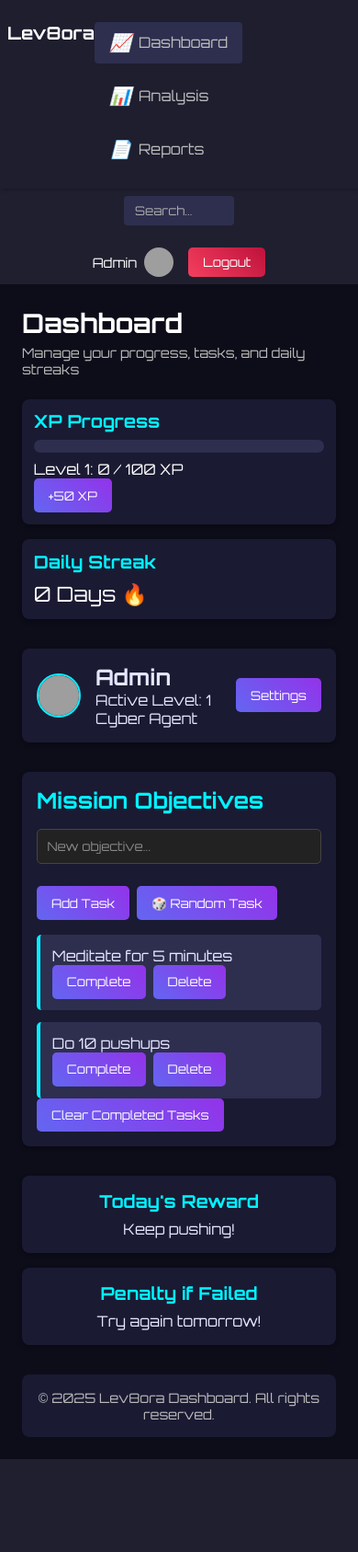
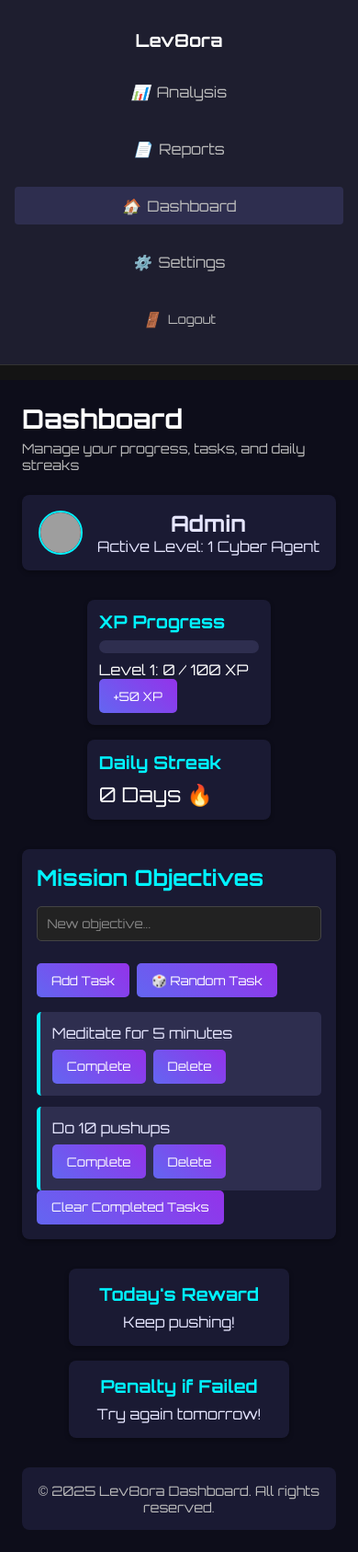
Before and after one commit to dvecy/Leveling, a Flask app: page /dashboard in a window 390 px wide. Shown: the whole page at 92% size. Before the commit the page ends 1586 px from the top, so only its background shows below. Run offline with Flask 3, Linux system fonts and the light colour scheme; a user stored in the database is signed in; data comes from the database, SQL or seed files in the repository; both versions use the stored data as it was after the commit; some libraries are stand-ins or nearby versions; grey boxes are pictures that could not be loaded.

Commit message:
dashboard changes

```diff
--- a/Backend/static/dashboard.css
+++ b/Backend/static/dashboard.css
@@ -1,5 +1,5 @@
 /* ==========================================================================
-   DASHBOARD LAYOUT
+   DASHBOARD LAYOUT - DESKTOP FIRST
    ========================================================================== */
 
 /* Sidebar */
@@ -60,51 +60,15 @@
     flex-direction: column;
   }
 
-  /* Topbar */
+  /* Minimal topbar (optional or empty) */
   .topbar {
     width: 100%;
     background: #1f1f2f;
     display: flex;
-    justify-content: space-between;
+    justify-content: flex-end;
     align-items: center;
     padding: 0.75rem 1rem;
     box-shadow: 0 2px 5px rgba(0, 0, 0, 0.3);
-  }
-  .topbar-left {
-    display: flex;
-    align-items: center;
-    gap: 1rem;
-  }
-  .search-bar input {
-    background: #2e2e4f;
-    border: none;
-    padding: 0.5rem 0.75rem;
-    border-radius: 4px;
-    color: #fff;
-    width: 200px;
-  }
-  .search-bar input::placeholder {
-    color: #aaa;
-  }
-  .topbar-right {
-    display: flex;
-    align-items: center;
-    gap: 1rem;
-  }
-  .user-info {
-    display: flex;
-    align-items: center;
-    gap: 0.5rem;
-  }
-  .user-name {
-    font-size: 0.9rem;
-    color: #fff;
-  }
-  .topbar-avatar {
-    width: 32px;
-    height: 32px;
-    border-radius: 50%;
-    object-fit: cover;
   }
   .btn-logout {
     background: linear-gradient(45deg, #f43f5e, #be123c);
@@ -138,6 +102,30 @@
   .page-heading p {
     font-size: 0.9rem;
     color: #bbb;
+  }
+
+  /* User Panel (Profile + Level) */
+  .user-panel {
+    display: flex;
+    justify-content: flex-start;
+    align-items: center;
+    background: #1a1a33;
+    border-radius: 8px;
+    padding: 1rem;
+    margin-bottom: 2rem;
+    box-shadow: 0 2px 5px rgba(0, 0, 0, 0.3);
+  }
+  .user-panel-left {
+    display: flex;
+    align-items: center;
+    gap: 1rem;
+  }
+  .profile-avatar {
+    width: 64px;
+    height: 64px;
+    border: 2px solid #00f3ff;
+    border-radius: 50%;
+    object-fit: cover;
   }
 
   /* Stats Row */
@@ -181,33 +169,6 @@
   .streak-text {
     font-size: 1.4rem;
     color: #fff;
-  }
-
-  /* User Panel (Profile + Settings) */
-  .user-panel {
-    display: flex;
-    justify-content: space-between;
-    align-items: center;
-    background: #1a1a33;
-    border-radius: 8px;
-    padding: 1rem;
-    margin-bottom: 2rem;
-    box-shadow: 0 2px 5px rgba(0, 0, 0, 0.3);
-  }
-  .user-panel-left {
-    display: flex;
-    align-items: center;
-    gap: 1rem;
-  }
-  .profile-avatar {
-    width: 64px;
-    height: 64px;
-    border: 2px solid #00f3ff;
-    border-radius: 50%;
-    object-fit: cover;
-  }
-  .user-panel-right {
-    /* For additional buttons if needed */
   }
 
   /* Tasks Section */
@@ -290,7 +251,7 @@
     margin-bottom: 0.5rem;
   }
 
-  /* Footer (Updated Branding) */
+  /* Footer */
   .lev8ora-footer {
     text-align: center;
     padding: 1rem;
@@ -300,7 +261,7 @@
     font-size: 0.9rem;
   }
 
-  /* Modal (Settings) - Updated class names */
+  /* Modal (Settings) */
   .lev8ora-modal {
     display: none;
     position: fixed;
@@ -349,9 +310,6 @@
 
   /* For tablets and small desktops */
   @media (max-width: 992px) {
-    .topbar-left .search-bar input {
-      width: 120px;
-    }
     .sidebar {
       width: 200px;
     }
@@ -360,49 +318,74 @@
     }
   }
 
-  /* For mobile devices */
+  /* For mobile devices (below 768px) */
   @media (max-width: 768px) {
+    /* Sidebar becomes top block, not fixed left */
     .sidebar {
-      position: relative;
+      position: static;
       width: 100%;
       height: auto;
-      display: flex;
-      overflow: visible;
+      display: block;
+      box-shadow: none;
+      border-bottom: 1px solid #333;
+      margin-bottom: 1rem;
+    }
+    .sidebar-brand {
+      text-align: center;
+      margin-bottom: 0.5rem;
     }
     .sidebar-nav {
-      flex-direction: row;
-      overflow-x: auto;
+      display: flex;
+      flex-direction: column;
+      gap: 0.5rem;
+      align-items: center;
+      margin-top: 0.5rem;
+    }
+    .nav-item {
+      margin-bottom: 0;
+      width: 100%;
+    }
+    .nav-link {
+      width: 100%;
+      text-align: center;
+      justify-content: center;
     }
     .main-wrapper {
       margin-left: 0;
     }
+    .user-panel {
+      flex-direction: column;
+      align-items: center;
+      text-align: center;
+    }
     .stats-row {
       flex-direction: column;
+      align-items: center;
     }
     .reward-penalty-row {
       flex-direction: column;
+      align-items: center;
     }
   }
 
-  /* For very small mobile screens */
+  /* For very small mobile screens (below 480px) */
   @media (max-width: 480px) {
-    .topbar {
-      flex-direction: column;
-      gap: 0.5rem;
-      padding: 0.5rem 1rem;
-    }
-    .sidebar {
-      padding: 0.5rem;
-    }
     .profile-avatar {
       width: 48px;
       height: 48px;
     }
     .stats-card {
       padding: 0.8rem;
+      min-width: 200px;
     }
     .task-item {
       flex-direction: column;
       align-items: flex-start;
     }
+    .task-desc {
+      margin-bottom: 0.5rem;
+    }
+    .nav-icon {
+      font-size: 1rem;
+    }
   }
--- a/Backend/templates/dashboard.html
+++ b/Backend/templates/dashboard.html
@@ -26,51 +26,48 @@
       <span class="brand-text">Lev8ora</span>
     </div>
     <ul class="sidebar-nav">
-      <li class="nav-item active">
-        <a href="#" class="nav-link">
-          <i class="nav-icon">&#128200;</i> <!-- Example icon (unicode) -->
-          <span>Dashboard</span>
-        </a>
-      </li>
+      <!-- Order: Analysis, Reports, Dashboard, then Settings, then Logout -->
       <li class="nav-item">
         <a href="#" class="nav-link">
-          <i class="nav-icon">&#128202;</i>
+          <i class="nav-icon">📊</i>
           <span>Analysis</span>
         </a>
       </li>
       <li class="nav-item">
         <a href="#" class="nav-link">
-          <i class="nav-icon">&#128196;</i>
+          <i class="nav-icon">📄</i>
           <span>Reports</span>
         </a>
       </li>
-      <!-- Add more nav items as desired -->
+      <li class="nav-item active">
+        <a href="#" class="nav-link">
+          <i class="nav-icon">🏠</i>
+          <span>Dashboard</span>
+        </a>
+      </li>
+      <!-- Settings opens the modal -->
+      <li class="nav-item">
+        <a href="#" class="nav-link" id="sidebarSettingsLink">
+          <i class="nav-icon">⚙️</i>
+          <span>Settings</span>
+        </a>
+      </li>
+      <!-- Logout button below Settings -->
+      <li class="nav-item">
+        <form id="logoutForm" method="POST" action="{{ url_for('auth.logout') }}">
+          <input type="hidden" name="csrf_token" value="{{ csrf_token() }}">
+          <button class="nav-link" style="border:none; background:none; cursor:pointer;" type="submit">
+            <i class="nav-icon">🚪</i>
+            <span>Logout</span>
+          </button>
+        </form>
+      </li>
     </ul>
   </aside>
 
-  <!-- ========== MAIN CONTENT WRAPPER ========== -->
+  <!-- ========== MAIN WRAPPER ========== -->
   <div class="main-wrapper">
-
-    <!-- ========== TOP NAVBAR ========== -->
-    <header class="topbar">
-      <div class="topbar-left">
-        <div class="search-bar">
-          <input type="text" placeholder="Search..." />
-        </div>
-      </div>
-      <div class="topbar-right">
-        <div class="user-info">
-          <span class="user-name">{{ user.username }}</span>
-          <img src="{{ url_for('auth.uploaded_file', filename=user.profile_photo) }}" alt="Avatar" class="topbar-avatar">
-        </div>
-        <button class="btn-logout" onclick="document.getElementById('logoutForm').submit();">
-          Logout
-        </button>
-        <form id="logoutForm" method="POST" action="{{ url_for('auth.logout') }}" style="display:none;">
-          <input type="hidden" name="csrf_token" value="{{ csrf_token() }}">
-        </form>
-      </div>
-    </header>
+    <!-- (No topbar, or keep it minimal/empty if you want) -->
 
     <!-- ========== MAIN CONTENT AREA ========== -->
     <div class="content-area">
@@ -78,6 +75,17 @@
       <div class="page-heading">
         <h1>Dashboard</h1>
         <p>Manage your progress, tasks, and daily streaks</p>
+      </div>
+
+      <!-- User Info (photo, name, level) under Dashboard heading -->
+      <div class="user-panel" style="margin-bottom: 2rem;">
+        <div class="user-panel-left">
+          <img src="{{ url_for('auth.uploaded_file', filename=user.profile_photo) }}" class="profile-avatar" alt="User Avatar">
+          <div>
+            <h2 id="usernameDisplay">{{ user.username }}</h2>
+            <p id="levelDisplay">Active Level: {{ current_level }} Cyber Agent</p>
+          </div>
+        </div>
       </div>
 
       <!-- Quick Stats Cards -->
@@ -103,20 +111,6 @@
           <div class="stats-card-body">
             <p id="streakDisplay" class="streak-text">{{ profile.streak }} Days 🔥</p>
           </div>
-        </div>
-      </div>
-
-      <!-- ========== USER PROFILE & SETTINGS BUTTON ========== -->
-      <div class="user-panel">
-        <div class="user-panel-left">
-          <img src="{{ url_for('auth.uploaded_file', filename=user.profile_photo) }}" class="profile-avatar" alt="User Avatar">
-          <div>
-            <h2 id="usernameDisplay">{{ user.username }}</h2>
-            <p id="levelDisplay">Active Level: {{ current_level }} Cyber Agent</p>
-          </div>
-        </div>
-        <div class="user-panel-right">
-          <button class="btn-darken" id="openSettingsBtn">Settings</button>
         </div>
       </div>
 
@@ -191,14 +185,15 @@
     </div>
   </div>
 
-  <!-- ========== SCRIPTS ========== -->
+  <!-- ========== DASHBOARD SCRIPTS ========== -->
   <script>
-    // Settings Modal Logic
+    // Make the "Settings" link in the sidebar open the modal
+    const sidebarSettingsLink = document.getElementById('sidebarSettingsLink');
     const settingsModal = document.getElementById('settingsModal');
-    const openSettingsBtn = document.getElementById('openSettingsBtn');
     const closeSettingsBtn = document.getElementById('closeSettingsBtn');
 
-    openSettingsBtn.addEventListener('click', () => {
+    sidebarSettingsLink.addEventListener('click', (e) => {
+      e.preventDefault();
       settingsModal.style.display = 'block';
     });
     closeSettingsBtn.addEventListener('click', () => {
@@ -262,7 +257,6 @@
         .then(res => res.json())
         .then(data => {
           currentXP = data.total_xp;
-          const oldLevel = currentLevel;
           currentLevel = data.current_level;
           updateXPUI();
           xpFill.classList.add('animate__animated', 'animate__pulse');
```
Also changed, not shown: Backend/instance/leveling.db.
